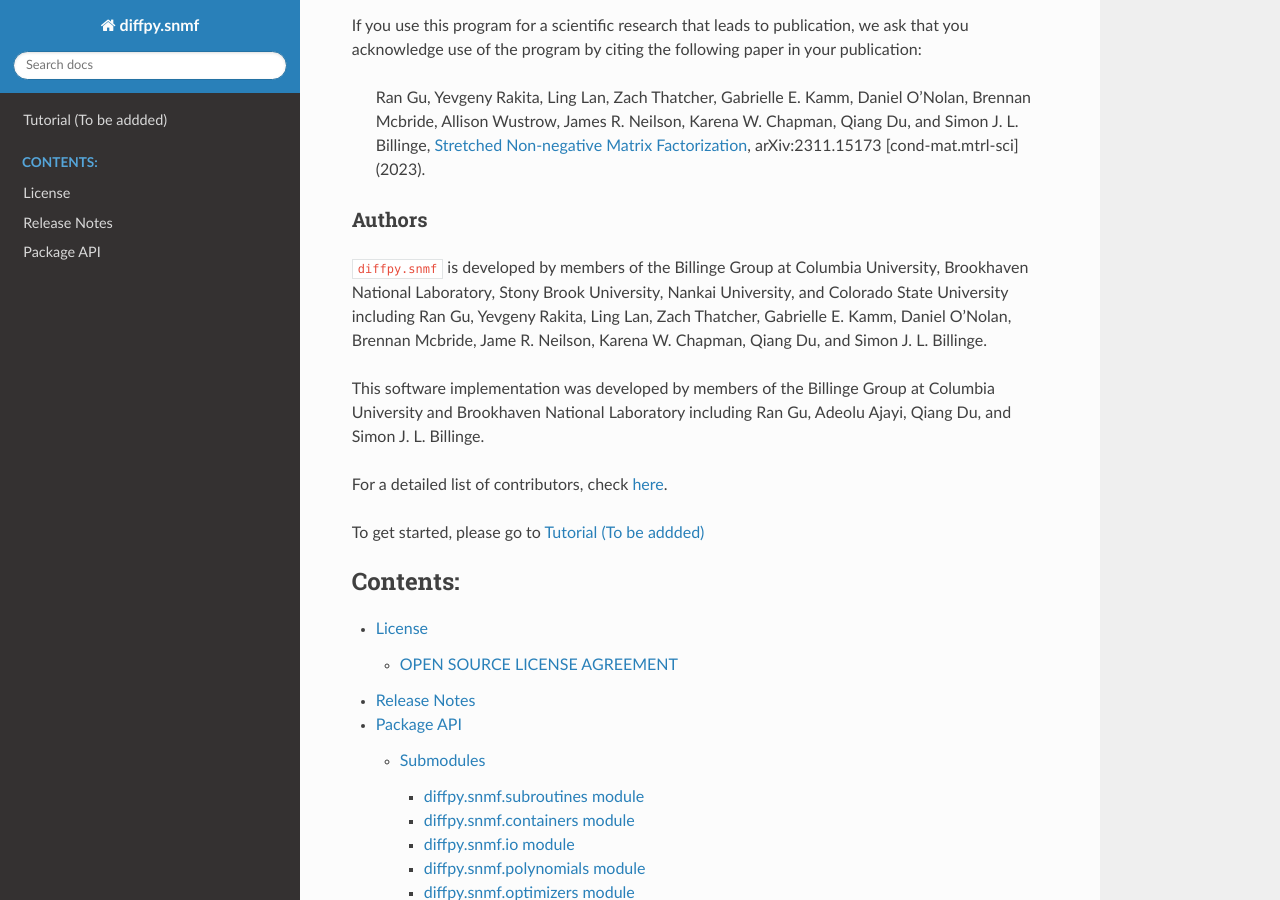
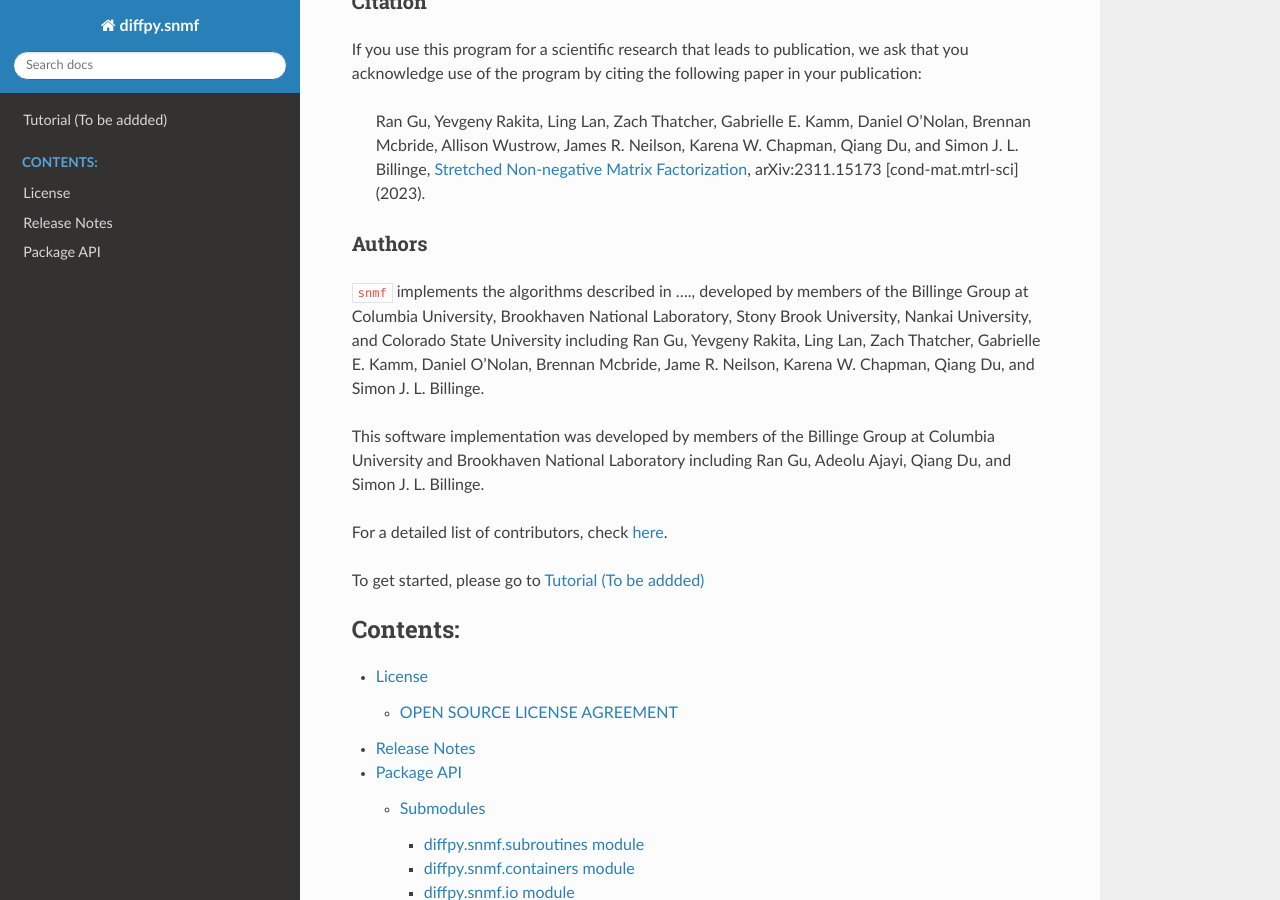
Before and after one commit to diffpy/diffpy.snmf, a Sphinx documentation site: the page built from doc/source/index.rst, in a window 1280 px wide and 900 px high, scrolled down 1170 px. Built offline with Sphinx 7.4.7 and the Read the Docs theme 2.0.0, drawn with Linux system fonts in a browser that asks for light colours; some of the changed text lies outside the part shown.

Commit message:
Make a clear ref to the paper in readme

```diff
--- a/doc/source/index.rst
+++ b/doc/source/index.rst
@@ -2,7 +2,8 @@ Welcome to SNMF's Documentation!
 ====================================
 
 ``SNMF``: This library implements the stretched non negative matrix factorization (sNMF) and sparse stretched NMF
-(ssNMF) algorithms.
+(ssNMF) algorithms described in the paper "Stretched Non-negative Matrix Factorization" by Ran Gu et al. (2023),
+which is referenced under the Citation section below.
 
 This algorithm is designed to do an NMF factorization on a set of signals ignoring any uniform stretching of the signal
 on the independent variable axis. For example, for powder diffraction data taken from samples containing multiple
@@ -54,7 +55,7 @@ by citing the following paper in your publication:
 Authors
 -------
 
-``diffpy.snmf`` is developed by members of the Billinge Group at
+``snmf`` implements the algorithms described in ...., developed by members of the Billinge Group at
 Columbia University, Brookhaven National Laboratory, Stony Brook University, Nankai University, and Colorado State
 University including Ran Gu, Yevgeny Rakita, Ling Lan, Zach Thatcher, Gabrielle E. Kamm, Daniel O'Nolan, Brennan Mcbride,
 Jame R. Neilson, Karena W. Chapman, Qiang Du, and Simon J. L. Billinge.
```
